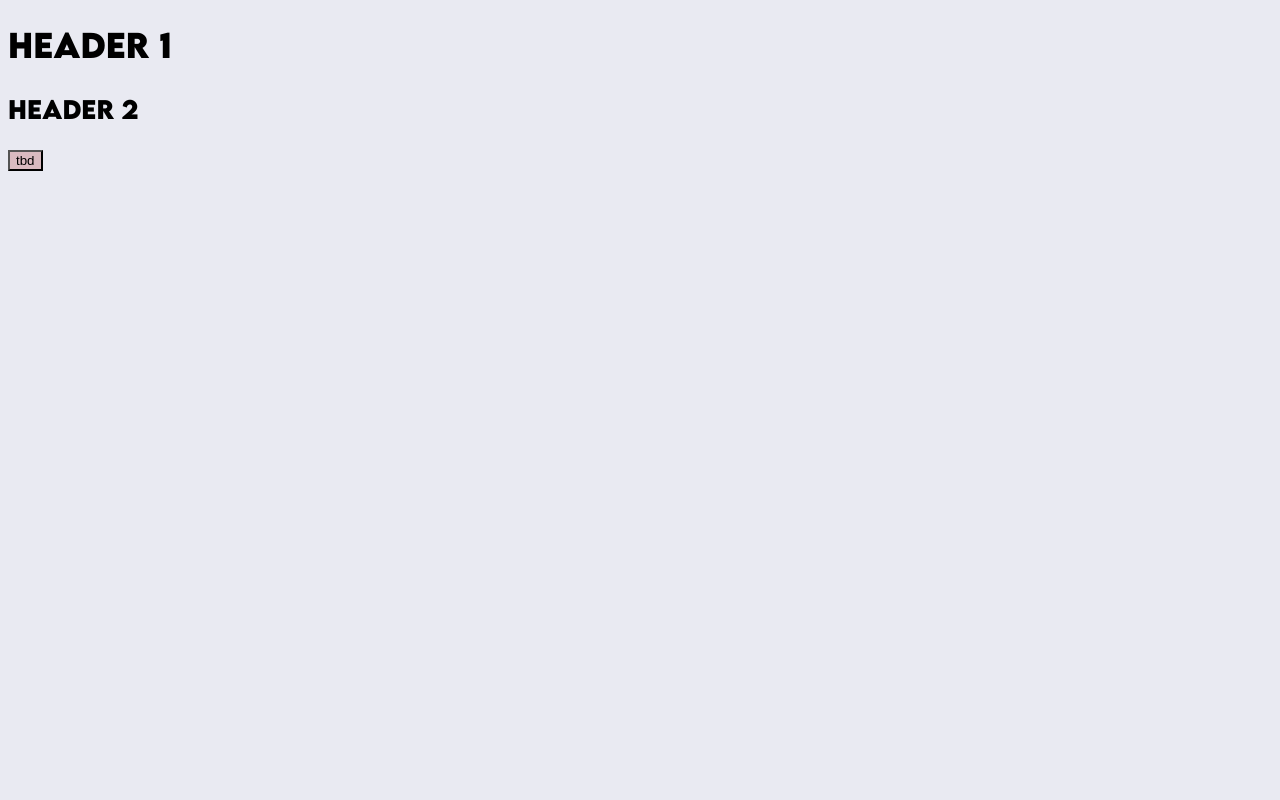
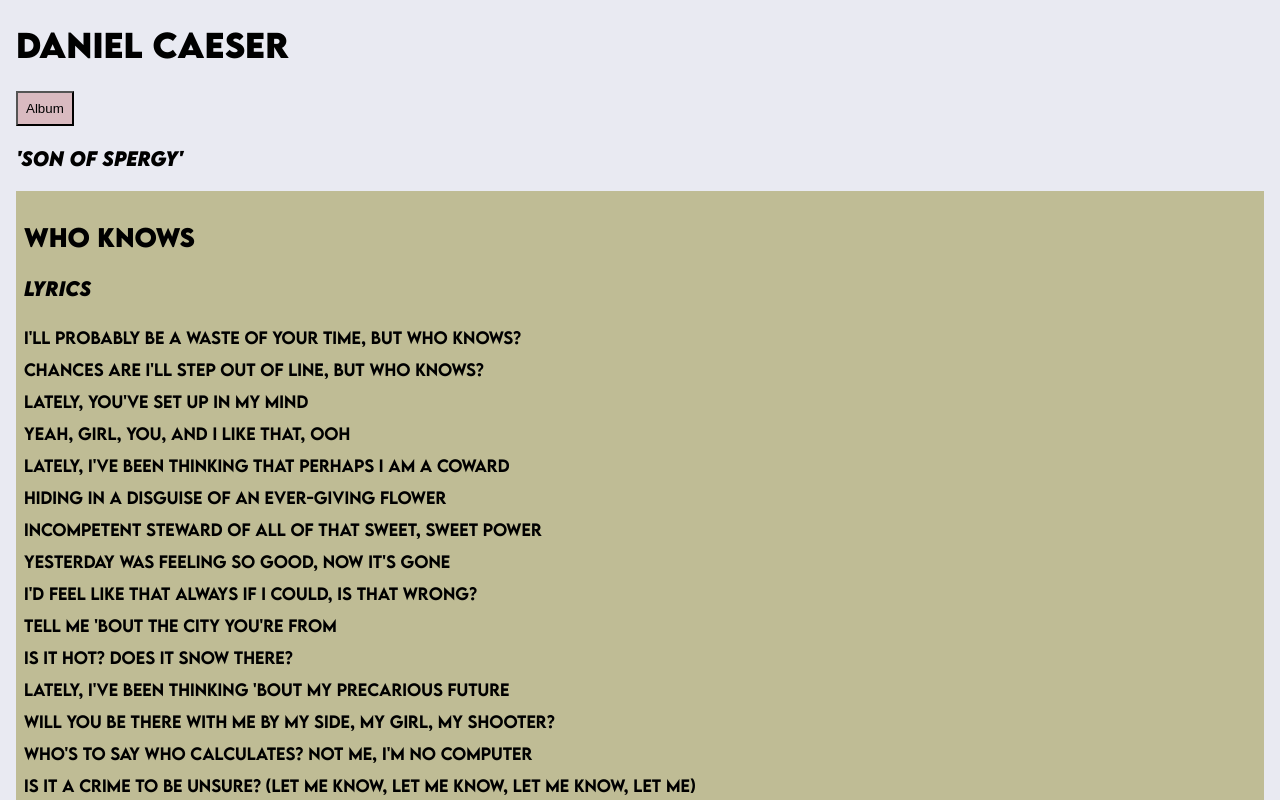
Before and after one commit to miagraef/PRACTICE-font-loading-and-fallbacks, a plain HTML site: page index.html in a window 1280 px wide. Shown: the top 800 px of the page. Drawn offline with Linux system fonts and the light colour scheme; files whose address does not match are found by name.

Commit message:
final styles and tests

```diff
--- a/index.html
+++ b/index.html
@@ -9,17 +9,45 @@
 <body>
 
     <header>
-        <h1>Header 1</h1>
+        <h1>Daniel Caeser</h1>
     </header>
 
     <main>
 
-        <h2>Header 2</h2>
+        <button>Album</button>
+
+        <h3>'Son of Spergy'</h3>
 
         <section>
 
-            <p></p>
-            <button> tbd </button>
+            <h2>Who Knows</h2>
+
+            <h3>Lyrics</h3>
+
+            <p>
+                I'll probably be a waste of your time, but who knows?<br>
+                Chances are I'll step out of line, but who knows?<br>
+                Lately, you've set up in my mind<br>
+                Yeah, girl, you, and I like that, ooh<br>
+                Lately, I've been thinking that perhaps I am a coward<br>
+                Hiding in a disguise of an ever-giving flower<br>
+                Incompetent steward of all of that sweet, sweet power<br>
+                Yesterday was feeling so good, now it's gone<br>
+                I'd feel like that always if I could, is that wrong?<br>
+                Tell me 'bout the city you're from<br>
+                Is it hot? Does it snow there?<br>
+                Lately, I've been thinking 'bout my precarious future<br>
+                Will you be there with me by my side, my girl, my shooter?<br>
+                Who's to say who calculates? Not me, I'm no computer<br>
+                Is it a crime to be unsure? (Let me know, let me know, let me know, let me)<br>
+                In time, we'll find if it's sustainable (let me know, let me know, let me know, let me)<br>
+                You're pure, you're kind, mature, divine (let me know, let me know, let me know, let me)<br>
+                You might be too good for me, unattainable (let me know, let me know, let me know, let me)<br>
+                Maybe we get married one day, but who knows?<br>
+                Think I'll take that thought to the grave, but who knows?<br>
+                I know that I'll love you always<br>
+                Yeah, girl, you, and I'd like that<br>
+            </p>
 
         </section>
 
@@ -31,8 +59,5 @@
 </html>
 
 <!-- instructions
-one heading
-long-form text
-metadata - added
-a button
+
 a compact label (UI label, tag, badge)* -->
--- a/styles.css
+++ b/styles.css
@@ -89,6 +89,7 @@
     --text-font: 'LEMON MILK', 'helvetica', 'arial', sans-serif;
     --regular-font-weight: 500;
     --light-font-weight: 300;
+    --text-padding: 0.5rem;
 }
 
 body {
@@ -97,9 +98,25 @@ body {
     font-style: normal;
     font-weight: var(--regular-font-weight);
     background-color: var(--color-background);
+    margin: 1rem;
 }
+
+section {
+    background-color: #bfbc95;
+    padding: var(--text-padding);
+}
+
+p {
+    line-height: 2;
+}
+
+h3 {
+    font-style: italic;
+}
+
 
 button {
     background-color: var(--color-accent);
     font-weight: var(--light-font-weight);
+    padding: var(--text-padding);
 }
```
